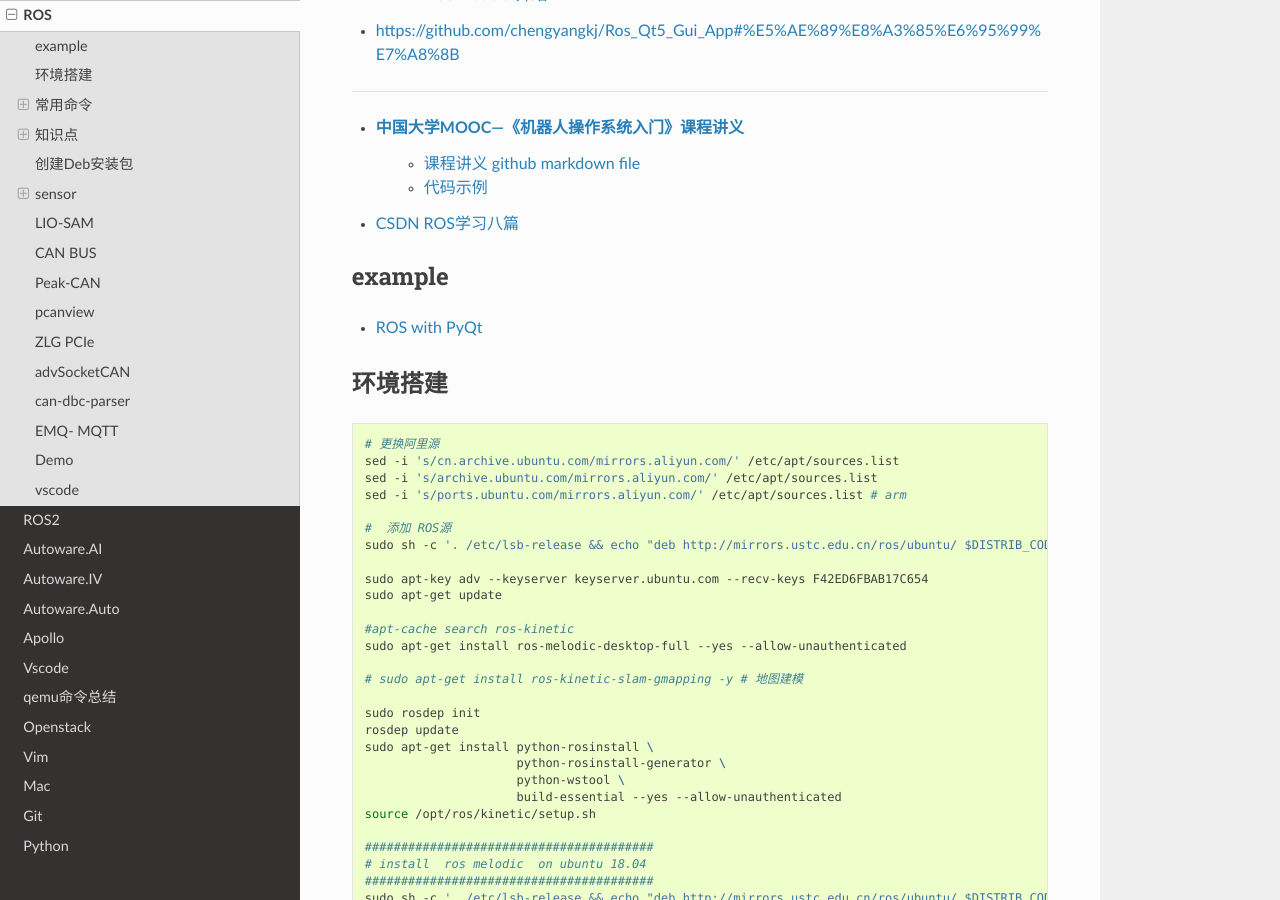
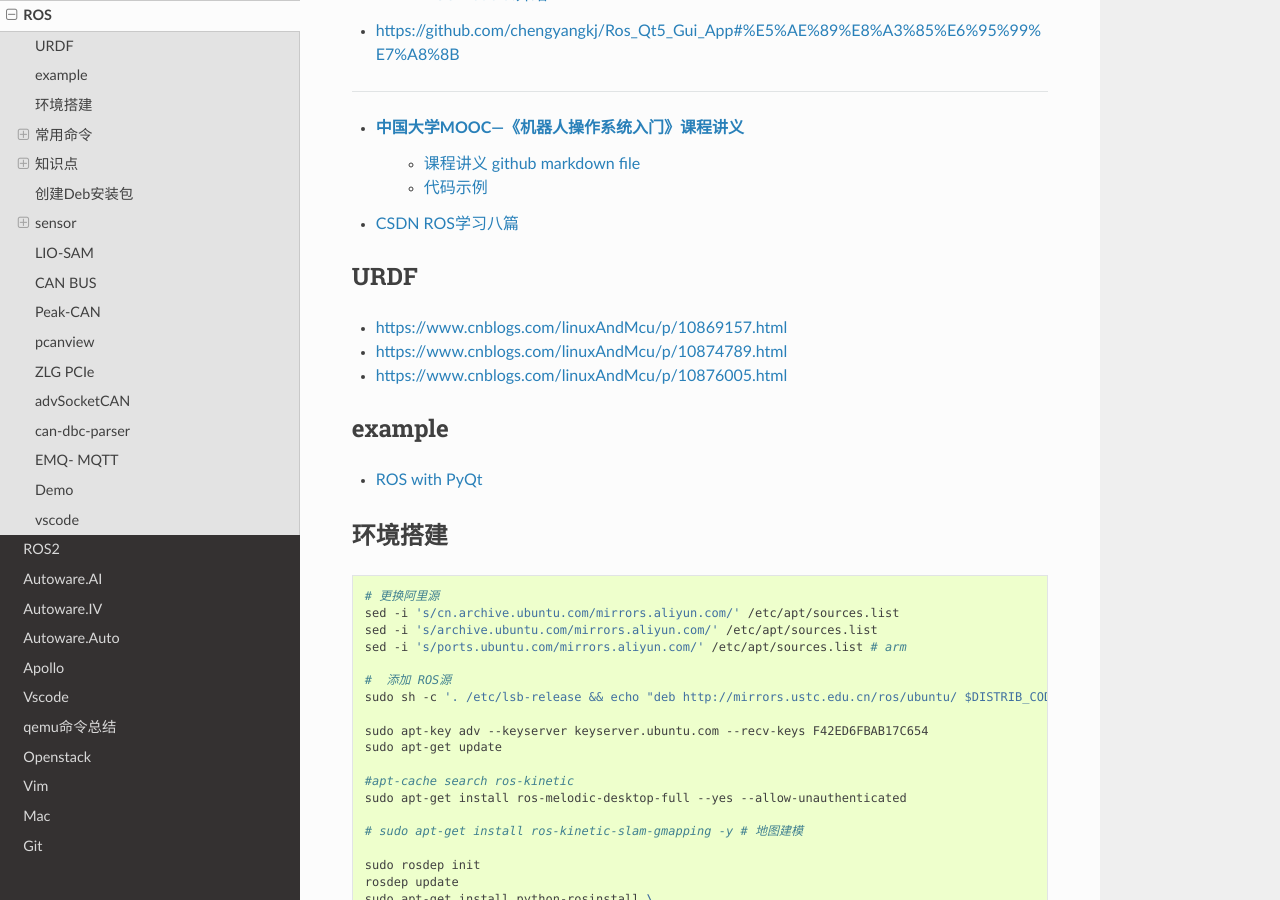
Before and after one commit to my-rds-store/my_space, a Sphinx documentation site: the page built from source/ros/index.rst, in a window 1280 px wide and 900 px high, scrolled down 2741 px. Built offline with Sphinx 7.4.7 and the Read the Docs theme 2.0.0, drawn with Linux system fonts in a browser that asks for light colours.

Commit message:
update ....

```diff
--- a/source/ros/index.rst
+++ b/source/ros/index.rst
@@ -131,6 +131,16 @@
 
 
 * `CSDN ROS学习八篇 <https://blog.csdn.net/tansir94/category_7885264.html>`_
+
+
+***********
+URDF
+***********
+
+* https://www.cnblogs.com/linuxAndMcu/p/10869157.html
+* https://www.cnblogs.com/linuxAndMcu/p/10874789.html
+* https://www.cnblogs.com/linuxAndMcu/p/10876005.html
+
 
 ***********
 example
```
Also changed, not shown: source/qt/index.rst (+19 -31 lines).
